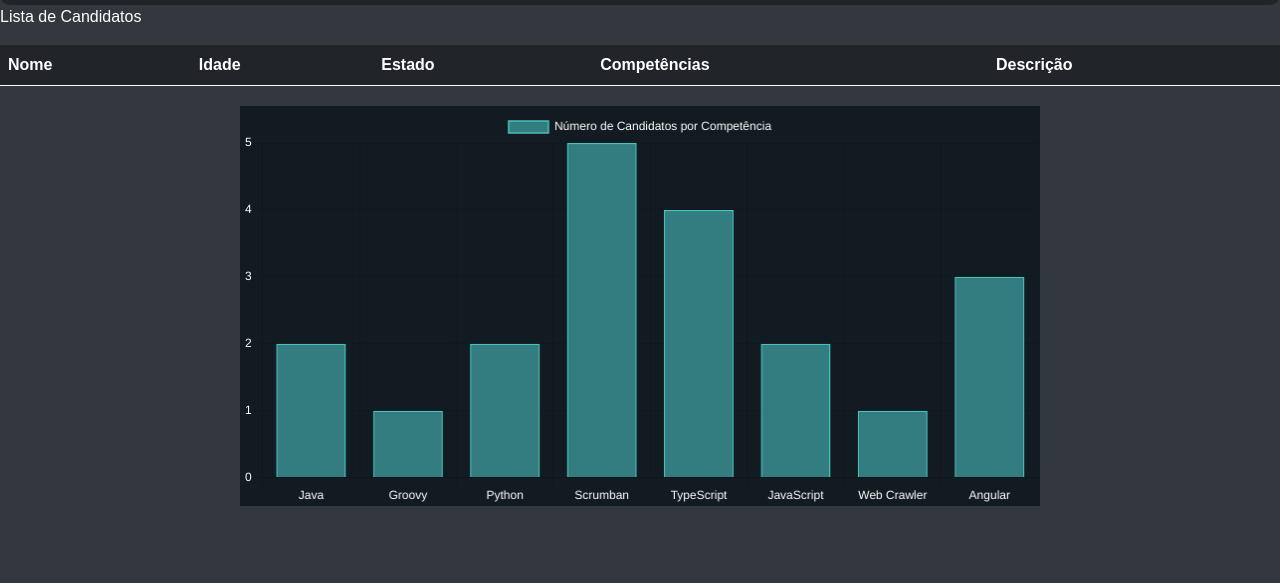
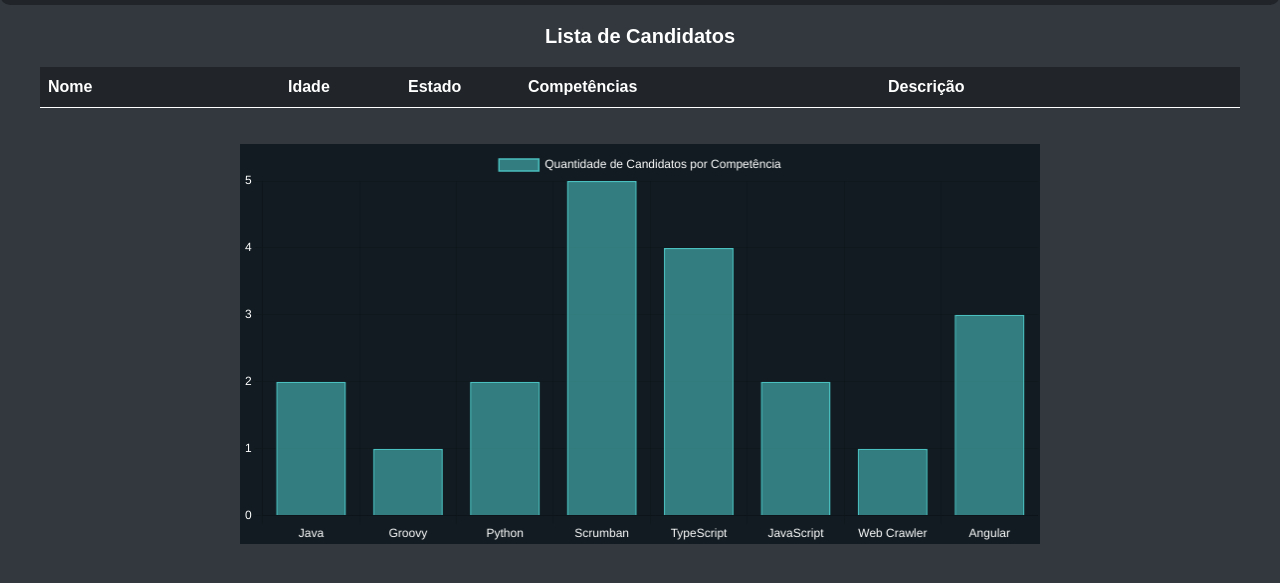
Before and after one commit to tathuanan/Linketinder-Project, a website built with webpack: page src/com/acelerazg/frontend/publico/pages/VisaoEmpresa.html in a window 1280 px wide. Shown: the part 131-714 px from the top of the page. Built offline with nearby package versions, Linux system fonts and the light colour scheme.

Commit message:
Implementado o gráfico de competências dos candidatos na página VisaoEmpresa.html.

```diff
--- a/src/com/acelerazg/frontend/publico/css/styles.css
+++ b/src/com/acelerazg/frontend/publico/css/styles.css
@@ -24,7 +24,7 @@ body{
     width: 7rem;
  }
 
-#form-empresa, #form-candidato{
+#formEmpresa, #formCandidato{
     margin: 2px 15px 2px 15px;
 }
 
@@ -32,8 +32,43 @@ body{
     padding-top: 3px;
 }
 
+#listaCandidatos{
+    margin-top: 1rem;
+    text-align: center;
+    font-size: 20px;
+    font-weight: bold;
+}
+
+#tabela{
+    margin-bottom: 1rem;
+    display: flex;
+    justify-content: center;
+}
+
+#tabelaCandidatos{
+    max-height: 100vw;
+    max-width: 1200px;
+}
+
+#tabelaCandidatos th:nth-child(1), #tabelaCandidatos td:nth-child(1){
+    width: 20%;
+}
+
+#tabelaCandidatos th:nth-child(2), #tabelaCandidatos td:nth-child(2),
+#tabelaCandidatos th:nth-child(3), #tabelaCandidatos td:nth-child(3) {
+    width: 10%;
+}
+
+#tabelaCandidatos th, td {
+    width: 30%;
+}
+
+#tabelaCandidatos td:nth-child(4), #tabelaCandidatos td:nth-child(5) {
+    text-align: justify-all;
+}
+
 #myChartContainer {
-    margin: 0 0 0 0;
+    margin: 1rem 0 0 0;
     display: flex;
     justify-content: center;
 }
--- a/src/com/acelerazg/frontend/recursos/dados/GraficosCandidatos.js
+++ b/src/com/acelerazg/frontend/recursos/dados/GraficosCandidatos.js
@@ -30,7 +30,7 @@ class GraficosCandidatos {
             data: {
                 labels: competencias,
                 datasets: [{
-                        label: 'Número de Candidatos por Competência',
+                        label: 'Quantidade de Candidatos por Competência',
                         data: dados,
                         backgroundColor: 'rgba(75, 192, 192, 0.6)',
                         borderColor: 'rgba(75, 192, 192, 1)',
--- a/src/com/acelerazg/frontend/recursos/dados/GraficosCandidatos.ts
+++ b/src/com/acelerazg/frontend/recursos/dados/GraficosCandidatos.ts
@@ -29,7 +29,7 @@ export class GraficosCandidatos {
             data: {
                 labels: competencias,
                 datasets: [{
-                    label: 'Número de Candidatos por Competência',
+                    label: 'Quantidade de Candidatos por Competência',
                     data: dados,
                     backgroundColor: 'rgba(75, 192, 192, 0.6)',
                     borderColor: 'rgba(75, 192, 192, 1)',
```
